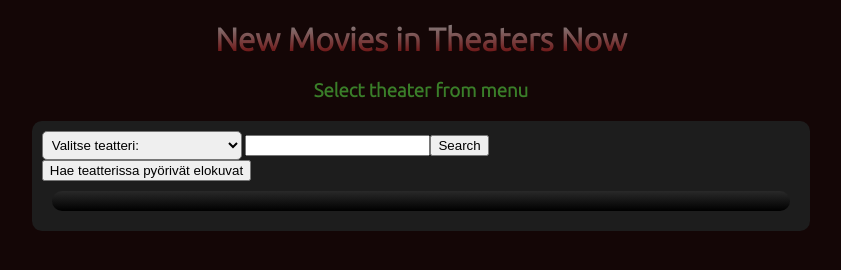
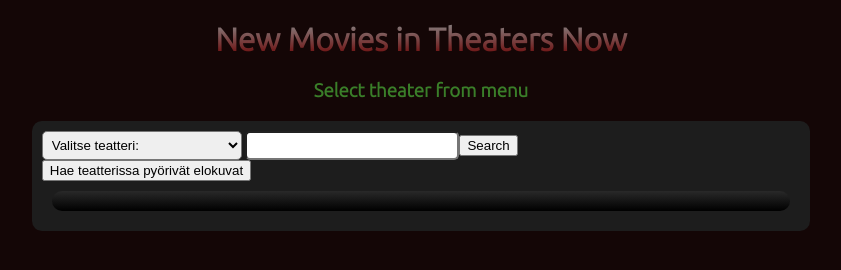
Before and after one commit to DIYMaintenance/project2, a plain HTML site: page index.html in a window 1280 px wide. Shown: the whole page, without its empty margins (219-1060 px from the left). Drawn offline with Linux system fonts and the light colour scheme; no server answers.

Commit message:
Update styles.css
Lisätty vapaan haun tyyli.

```diff
--- a/styles.css
+++ b/styles.css
@@ -63,6 +63,11 @@ p {
     padding: 5px;
     width: 200px;
 }
+#moviesearch {
+    border-radius: 5px;
+    padding: 5px;
+    width: 200px;
+}
 .image{
     float:left;
 }
```
